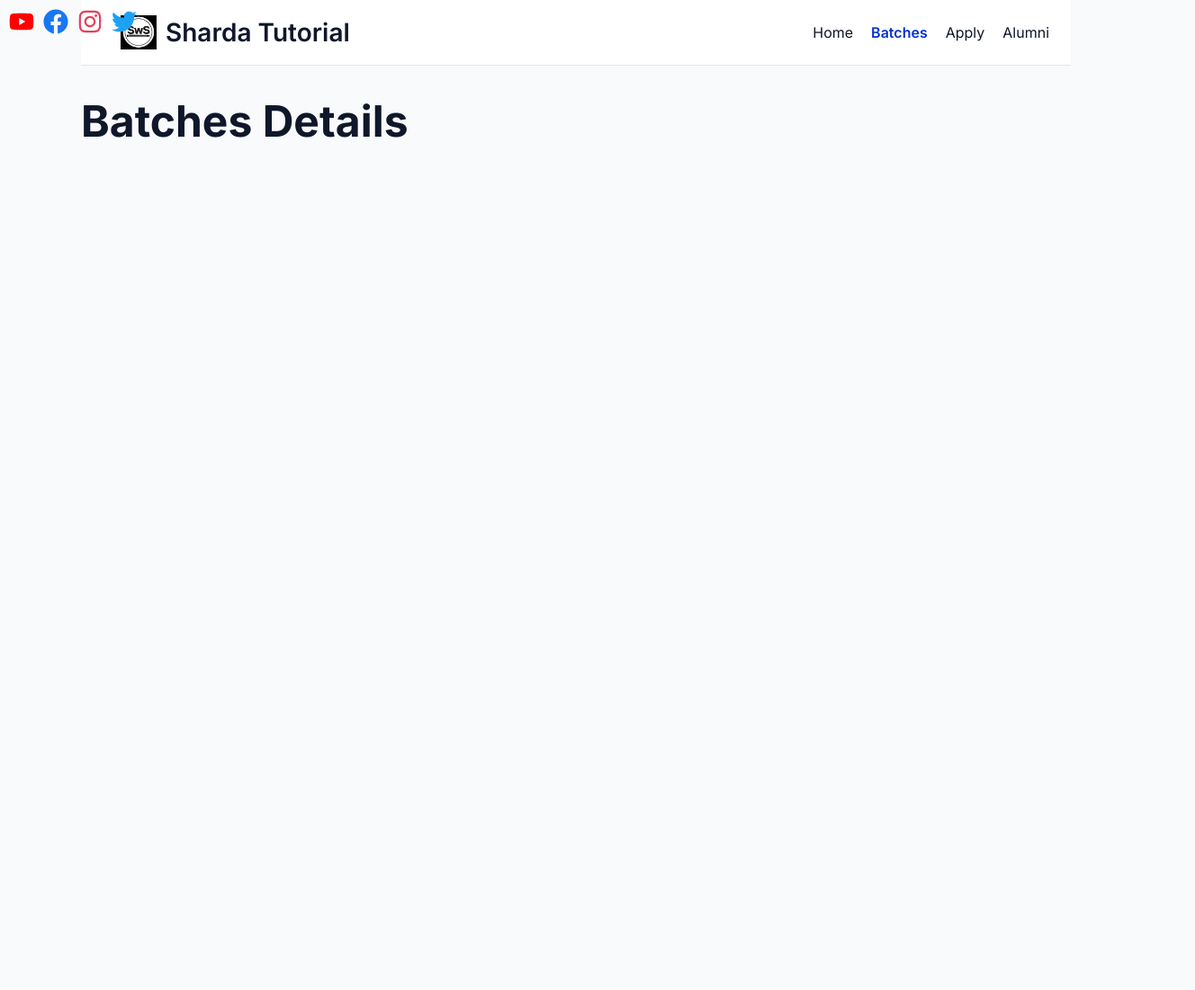
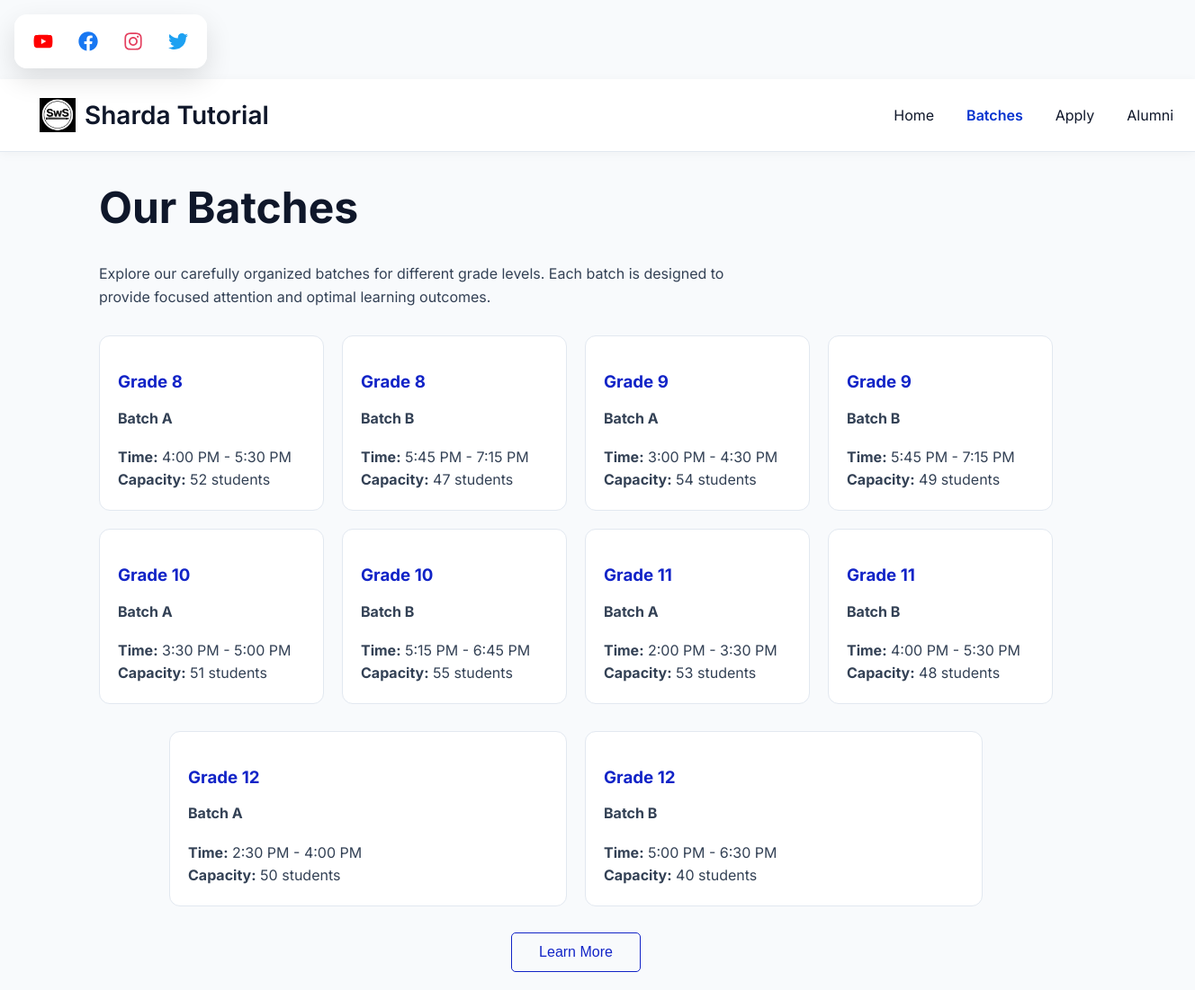
Before and after one commit to aviG69/Sharda_Website, a React (Vite) app: page /batches in a window 1280 px wide. Shown: the whole page at 90% size, 1328 px wide, since content can reach past the window. Before the commit the page ends 800 px from the top, so only its background shows below. Built offline with nearby package versions, Linux system fonts and the light colour scheme.

Commit message:
edited navbar

```diff
--- a/src/App.css
+++ b/src/App.css
@@ -16,6 +16,88 @@
 .counter:focus-visible {
   outline: 2px solid var(--accent);
   outline-offset: 2px;
+}
+
+.app-content {
+  width: 100%;
+  padding-top: 88px;
+}
+
+.page-body {
+  padding: 0 20px 20px;
+}
+
+.page-corner-icons {
+  position: fixed;
+  top: 16px;
+  left: 16px;
+  z-index: 30;
+  display: flex;
+  flex-wrap: wrap;
+  align-items: center;
+  gap: 10px;
+  padding: 10px 12px;
+  border-radius: 14px;
+  background: rgba(255, 255, 255, 0.98);
+  box-shadow: 0 12px 30px rgba(0, 0, 0, 0.12);
+}
+
+.page-corner-icons a {
+  width: 40px;
+  height: 40px;
+  display: inline-flex;
+  align-items: center;
+  justify-content: center;
+  border-radius: 10px;
+  background: rgba(255, 255, 255, 0.95);
+}
+
+@media (max-width: 768px) {
+  .page-corner-icons {
+    gap: 8px;
+    padding: 8px 0 6px;
+  }
+}
+
+.nav {
+  position: relative;
+  left: 50%;
+  right: 50%;
+  margin-left: -50vw;
+  margin-right: -50vw;
+  width: 100vw;
+  max-width: 100vw;
+  display: flex;
+  align-items: center;
+  justify-content: space-between;
+  flex-wrap: wrap;
+  gap: 20px;
+  padding: 20px 24px;
+  background: #ffffff;
+  box-shadow: 0 2px 12px rgba(0, 0, 0, 0.04);
+}
+
+.nav-left {
+  display: flex;
+  align-items: center;
+  gap: 18px;
+  flex-wrap: wrap;
+}
+
+.nav-links {
+  display: flex;
+  gap: 16px;
+  flex-wrap: wrap;
+}
+
+@media (max-width: 768px) {
+  .nav {
+    justify-content: center;
+  }
+
+  .nav-left {
+    justify-content: center;
+  }
 }
 
 .hero {
@@ -199,3 +281,30 @@
   right: 0;
   border-right-color: var(--border);
 }
+
+.learn-more-btn {
+  padding: 12px 30px;
+  background: transparent;
+  color: #1224c7;
+  border: 1px solid #1224c7;
+  border-radius: 5px;
+  cursor: pointer;
+  font-size: 16px;
+  font-weight: 300;
+  transition: all 0.25s ease;
+  margin-top: -40px;
+}
+
+.learn-more-btn:hover {
+  color: white;
+  background: linear-gradient(135deg, #2563eb, #191970);
+  border-color: transparent;
+  transform: translateY(-3px);
+  box-shadow: 0 8px 20px rgba(37, 99, 235, 0.35);
+}
+
+
+.learn-more-btn:active {
+  transform: translateY(1px);
+  box-shadow: 0 3px 8px rgba(0, 0, 0, 0.1);
+}
--- a/src/App.jsx
+++ b/src/App.jsx
@@ -10,28 +10,31 @@ import Alumni from "./pages/Alumni";
 function App() {
   return (
     <BrowserRouter>
-      {/* SOCIAL MEDIA LINKS IN TOP LEFT CORNER */}
-      <div style={{ position: 'fixed', top: '10px', left: '10px', zIndex: 1000, display: 'flex', gap: '10px' }}>
+      <div className="page-corner-icons">
         <a href="https://www.youtube.com/channel/UCiVzwYNYKlM5aCNj7cLccfw" target="_blank" rel="noopener noreferrer">
-          <FaYoutube style={{ color: '#FF0000', fontSize: '28px' }} />
+          <FaYoutube style={{ color: '#FF0000', fontSize: '22px' }} />
         </a>
         <a href="https://www.facebook.com/sharda-tutorial" target="_blank" rel="noopener noreferrer">
-          <FaFacebook style={{ color: '#1877F2', fontSize: '28px' }} />
+          <FaFacebook style={{ color: '#1877F2', fontSize: '22px' }} />
         </a>
         <a href="https://www.instagram.com/sharda_tutorial" target="_blank" rel="noopener noreferrer">
-          <FaInstagram style={{ color: '#E4405F', fontSize: '28px' }} />
+          <FaInstagram style={{ color: '#E4405F', fontSize: '22px' }} />
         </a>
         <a href="https://www.twitter.com/sharda_tutorial" target="_blank" rel="noopener noreferrer">
-          <FaTwitter style={{ color: '#1DA1F2', fontSize: '28px' }} />
+          <FaTwitter style={{ color: '#1DA1F2', fontSize: '22px' }} />
         </a>
       </div>
+      <div className="app-content">
         <Navbar />
+        <main className="page-body">
           <Routes>
             <Route path="/" element={<Home />} />
             <Route path="/batches" element={<Batches />} />
             <Route path="/apply" element={<Apply />} />
             <Route path="/alumni" element={<Alumni />} />
           </Routes>
+        </main>
+      </div>
     </BrowserRouter>
   );
 }
--- a/src/components/Navbar.jsx
+++ b/src/components/Navbar.jsx
@@ -1,4 +1,5 @@
 import { NavLink, Link } from "react-router-dom";
+import { FaYoutube, FaFacebook, FaInstagram, FaTwitter } from 'react-icons/fa';
 
 export default function Navbar() {
   return (
@@ -15,7 +16,7 @@ export default function Navbar() {
       </div>
 
       {/* RIGHT SIDE (LINKS) */}
-      <div>
+      <div className="nav-links">
         <NavLink to="/">Home</NavLink>
         <NavLink to="/batches">Batches</NavLink>
         <NavLink to="/apply">Apply</NavLink>
--- a/src/main.jsx
+++ b/src/main.jsx
@@ -3,6 +3,7 @@ import { SpeedInsights } from "@vercel/speed-insights/react"
 import { StrictMode } from 'react'
 import { createRoot } from 'react-dom/client'
 import './index.css'
+import './App.css'
 import App from './App.jsx'
 
 createRoot(document.getElementById('root')).render(
--- a/src/pages/Batches.jsx
+++ b/src/pages/Batches.jsx
@@ -1,3 +1,63 @@
 export default function Batches() {
-  return <h1>Batches Details</h1>;
+  const batches = [
+    { grade: 8, batchName: "Batch A", time: "4:00 PM - 5:30 PM", capacity: "52 students" },
+    { grade: 8, batchName: "Batch B", time: "5:45 PM - 7:15 PM", capacity: "47 students" },
+    { grade: 9, batchName: "Batch A", time: "3:00 PM - 4:30 PM", capacity: "54 students" },
+    { grade: 9, batchName: "Batch B", time: "5:45 PM - 7:15 PM", capacity: "49 students" },
+    { grade: 10, batchName: "Batch A", time: "3:30 PM - 5:00 PM", capacity: "51 students" },
+    { grade: 10, batchName: "Batch B", time: "5:15 PM - 6:45 PM", capacity: "55 students" },
+    { grade: 11, batchName: "Batch A", time: "2:00 PM - 3:30 PM", capacity: "53 students" },
+    { grade: 11, batchName: "Batch B", time: "4:00 PM - 5:30 PM", capacity: "48 students" },
+    { grade: 12, batchName: "Batch A", time: "2:30 PM - 4:00 PM", capacity: "50 students" },
+    { grade: 12, batchName: "Batch B", time: "5:00 PM - 6:30 PM", capacity: "40 students" },
+  ];
+
+  return (
+    <div>
+      <h1>Our Batches</h1>
+      <p style={{ marginTop: "12px", maxWidth: "700px", marginBottom: "30px" }}>
+        Explore our carefully organized batches for different grade levels. Each batch is designed to provide focused attention and optimal learning outcomes.
+      </p>
+
+      <div className="grid">
+        {batches.map((batch, index) => (
+          index < 8 && (
+            <div key={index} className="card">
+              <h3 style={{ color: "#1224c7" }}>Grade {batch.grade}</h3>
+              <h4 style={{ marginTop: "10px" }}>{batch.batchName}</h4>
+              <p style={{ marginTop: "12px" }}>
+                <strong>Time:</strong> {batch.time}
+              </p>
+              <p>
+                <strong>Capacity:</strong> {batch.capacity}
+              </p>
+            </div>
+          )
+        ))}
+      </div>
+
+      <div style={{ display: "flex", justifyContent: "center", gap: "20px", marginTop: "30px" }}>
+        {batches.map((batch, index) => (
+          index >= 8 && (
+            <div key={index} className="card" style={{ width: "calc(50% - 10px)", maxWidth: "400px" }}>
+              <h3 style={{ color: "#1224c7" }}>Grade {batch.grade}</h3>
+              <h4 style={{ marginTop: "10px" }}>{batch.batchName}</h4>
+              <p style={{ marginTop: "12px" }}>
+                <strong>Time:</strong> {batch.time}
+              </p>
+              <p>
+                <strong>Capacity:</strong> {batch.capacity}
+              </p>
+            </div>
+          )
+        ))}
+      </div>
+
+      <div style={{ textAlign: "center", marginTop: "40px" }}>
+        <button className="learn-more-btn">
+          Learn More
+        </button>
+      </div>
+    </div>
+  );
 }
--- a/src/pages/Home.jsx
+++ b/src/pages/Home.jsx
@@ -12,7 +12,7 @@ export default function Home() {
       </section>
 
       {/* QUOTE / TRUST LINE */}
-      <section style={{ marginTop: "40px", textAlign: "center" }}>
+      <section style={{ marginTop: "10px", textAlign: "center" }}>
         <p style={{ fontStyle: "italic", color: "#1224c7" }}>
           "Success in exams is not luck — it’s the result of consistent guidance and effort."
         </p>
```
Lines whose indentation alone changed are shown as unchanged.
